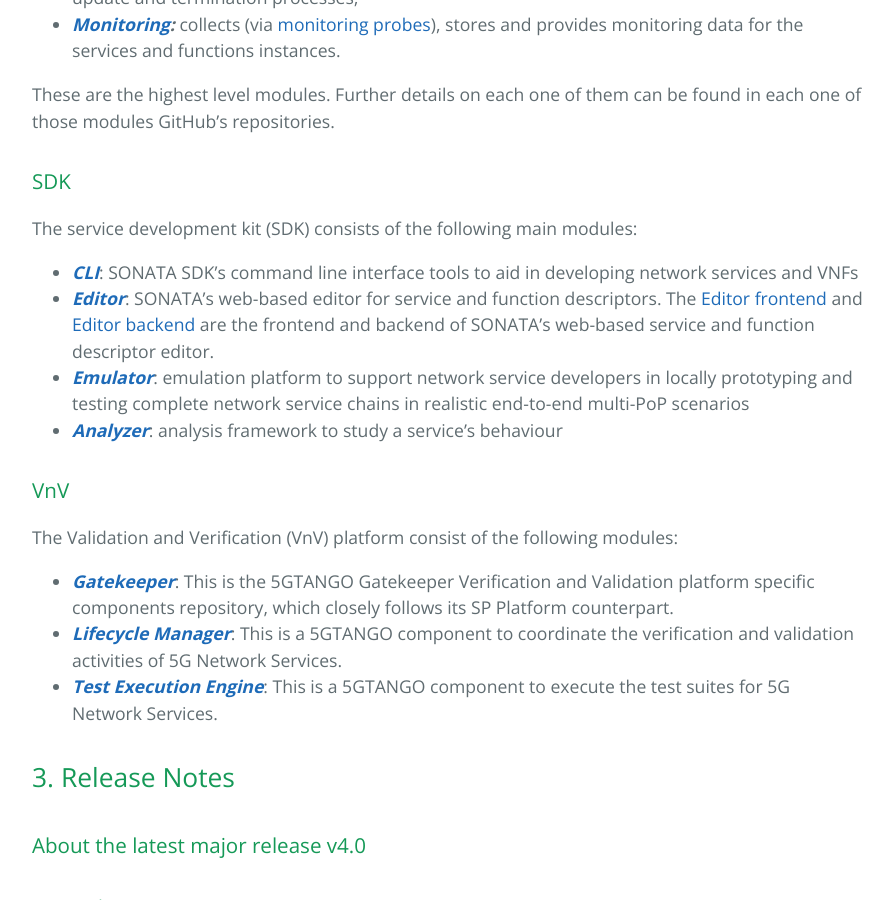
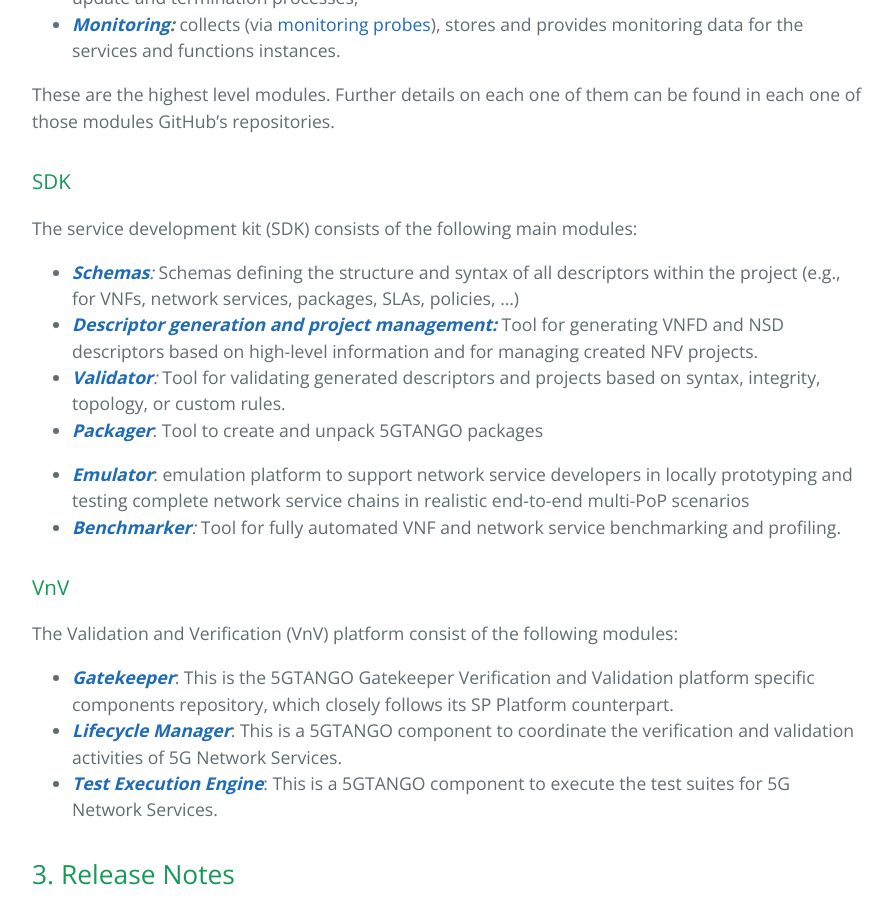
Before and after one commit to sonata-nfv/sonata-nfv.github.io, a Jekyll site: the page built from index.md, in a window 1280 px wide and 900 px high, scrolled down 3634 px. Shown: the whole window, without its empty margins (192-1085 px from the left). Built offline with Jekyll 4.4.1, drawn with Linux system fonts in a browser that asks for light colours.

Commit message:
updated sdk tools on home page - not yet complete

```diff
--- a/index.md
+++ b/index.md
@@ -74,10 +74,13 @@ These are the highest level modules. Further details on each one of them can be
 
 The service development kit (SDK) consists of the following main modules:
 
-* ***[CLI](https://github.com/sonata-nfv/son-cli)***: SONATA SDK's command line interface tools to aid in developing network services and VNFs
-* ***[Editor](https://github.com/sonata-nfv/son-editor)***: SONATA's web-based editor for service and function descriptors. The [Editor frontend](https://github.com/sonata-nfv/son-editor-frontend) and [Editor backend](https://github.com/sonata-nfv/son-editor-backend) are the frontend and backend of SONATA's web-based service and function descriptor editor.
+* *[**Schemas**](https://github.com/sonata-nfv/tng-schema):* Schemas defining the structure and syntax of all descriptors within the project (e.g., for VNFs, network services, packages, SLAs, policies, ...)
+* *[**Descriptor generation and project management:**](https://github.com/sonata-nfv/tng-sdk-project)* Tool for generating VNFD and NSD descriptors based on high-level information and for managing created NFV projects.
+* *[**Validator**](https://github.com/sonata-nfv/tng-sdk-validation):* Tool for validating generated descriptors and projects based on syntax, integrity, topology, or custom rules.
+* *[**Packager**](https://github.com/sonata-nfv/tng-sdk-package)*: Tool to create and unpack 5GTANGO packages
+
 * ***[Emulator](https://github.com/sonata-nfv/son-emu)***: emulation platform to support network service developers in locally prototyping and testing complete network service chains in realistic end-to-end multi-PoP scenarios
-* ***[Analyzer](https://github.com/sonata-nfv/son-analyze)***: analysis framework to study a service's behaviour
+* *[**Benchmarker**](https://github.com/sonata-nfv/tng-sdk-benchmark):* Tool for fully automated VNF and network service benchmarking and profiling.
 
 ### VnV
 
```
